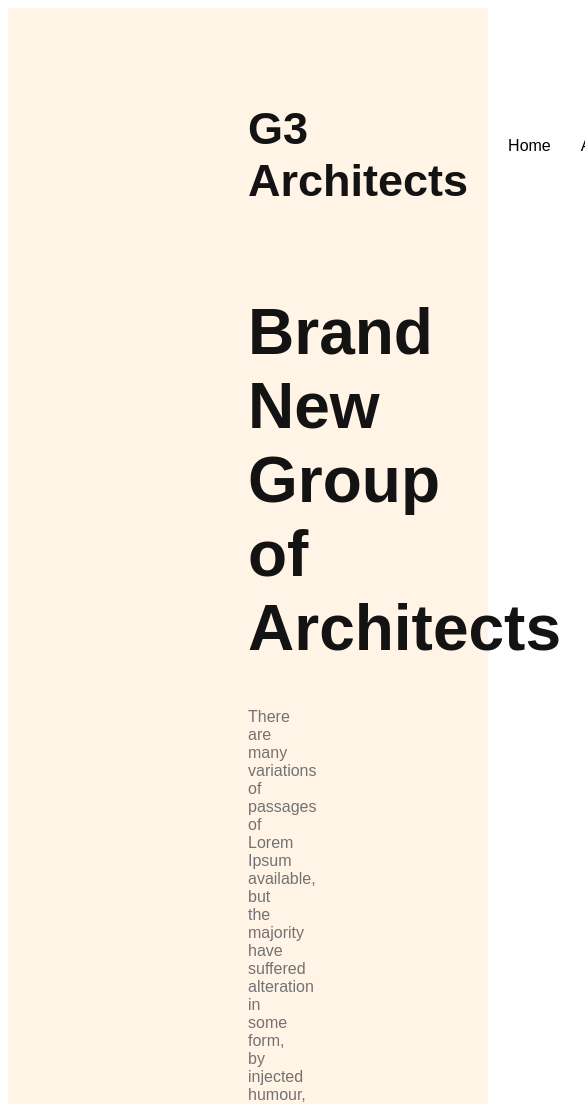
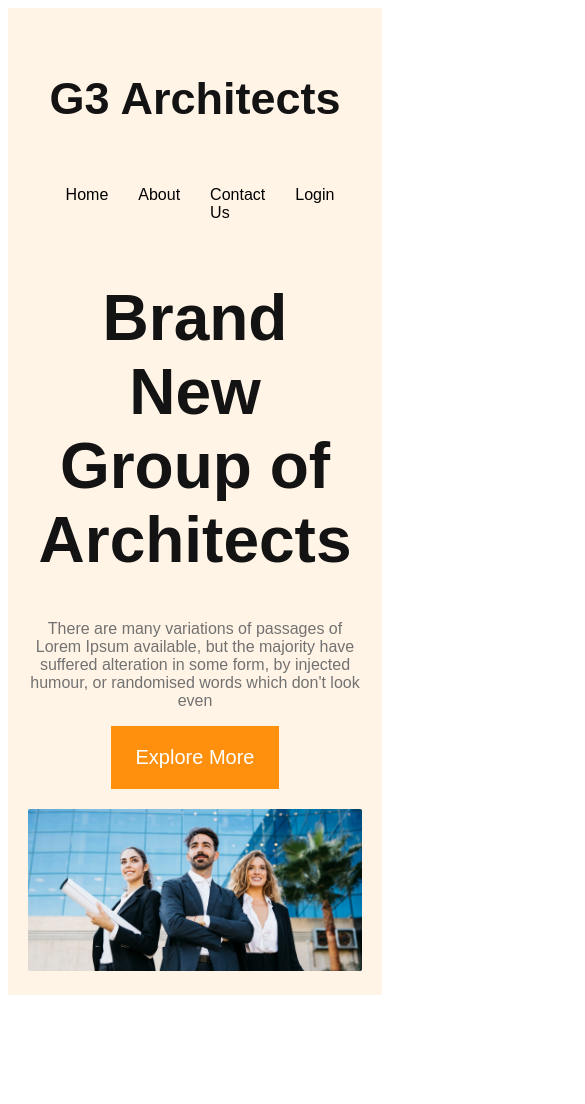
Before and after one commit to mdforhad171120022/G3-Architect-website, a plain HTML site: page index.html in a window 390 px wide. Shown: the top 1104 px of the page, 585 px wide, since content can reach past the window. After the commit the page ends 1003 px from the top, so only its background shows below. Drawn offline with Linux system fonts and the light colour scheme.

Commit message:
finidhed the header section with responsive

```diff
--- a/architect.css
+++ b/architect.css
@@ -1,7 +1,18 @@
 /*work sense form  form goggle fonts*/
 
   @import url('https://fonts.googleapis.com/css2?family=Open+Sans:wght@800&display=swap');
-*{
+/* shared style */
+.btn-primary{
+  background: #FF900E;
+  border: none;
+  padding: 20px 25px;
+  color: #FFF;
+  font-size:1.25rem ;
+ cursor: pointer;
+
+}
+
+  *{
     font-family: 'Work Sans', sans-serif;
 }
 /* header style */
@@ -49,3 +60,27 @@ margin: 0 auto;
   color: #727272;
 
 }
+.banner img{
+  margin-top: 20px;
+  width: 100%;
+}
+
+/* responsive styles */
+/* mobile devices */
+@media screen and (max-width:576px){
+ header{
+  padding: 20px;
+ }
+ nav{
+  flex-direction: column;
+ }
+}
+/* tablet or medium devices */
+@media screen and(min-width:576px)and (max-width:992px){
+  nav{
+    flex-direction: column;
+   }
+   header{
+    padding: 50px;
+   }
+}
```
